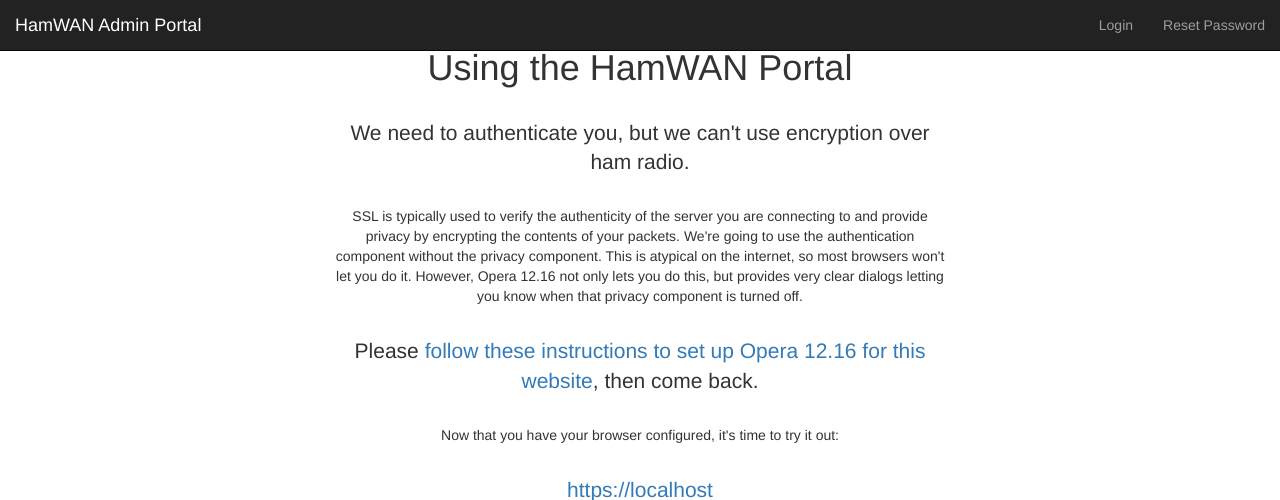
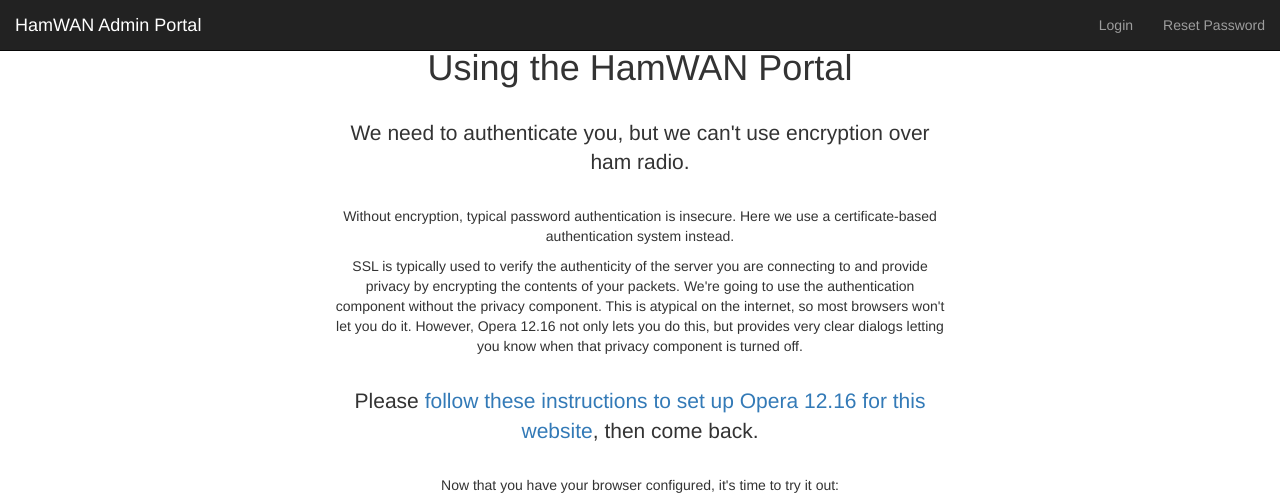
Before and after one commit to HamWAN/hamwan-portal, a Django app: page /login/ in a window 1280 px wide. Shown: the top 500 px of the page. Run offline with Django 3.2, Linux system fonts and the light colour scheme; parts of the project's set-up code (start-up, migrations or seed data) failed here and were passed over; some libraries are stand-ins or nearby versions.

Commit message:
Clarify authentication description.

```diff
--- a/templates/registration/login.html
+++ b/templates/registration/login.html
@@ -16,6 +16,8 @@
 {% else %}
     <h1>Using the HamWAN Portal</h1>
     <p class="lead">We need to authenticate you, but we can't use encryption over ham radio.</p>
+    <p>Without encryption, typical password authentication is insecure. Here we
+      use a certificate-based authentication system instead.</p>
     <p>
       SSL is typically used to verify the authenticity of the server you are
       connecting to and provide privacy by encrypting the contents of your
```
